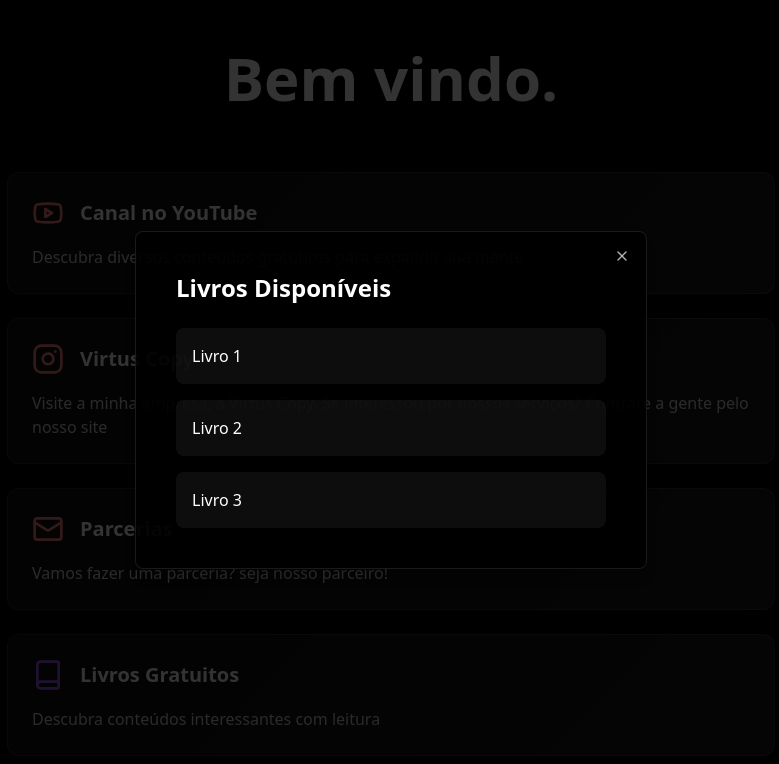
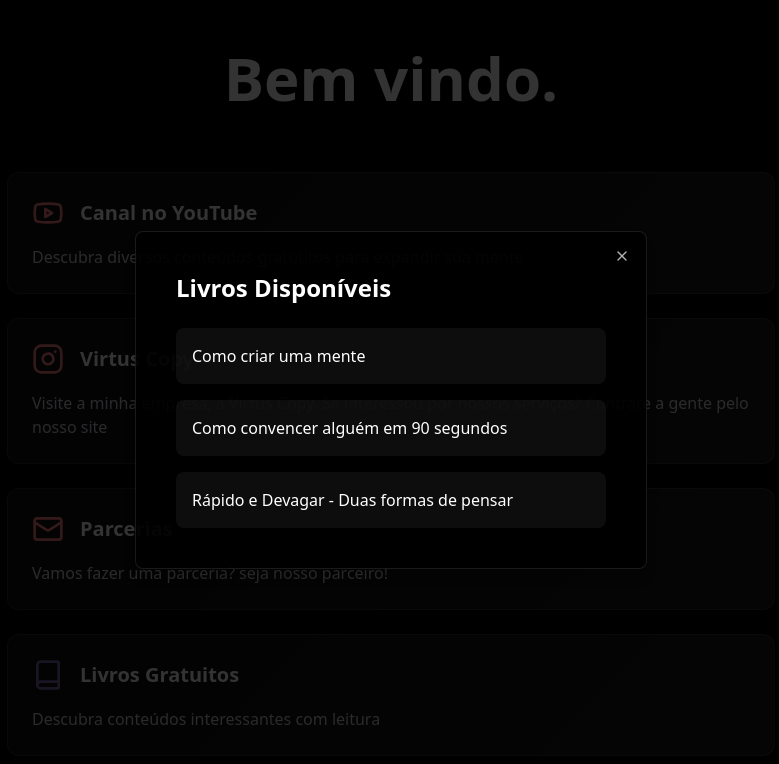
Before and after one commit to correiafm91/copyazivo, a React (Vite) app: page / in a window 1280 px wide. Both pictures are taken after a click on the element 640 px from the left and 695 px from the top of the page. Shown: the top 764 px of the page, without its empty margins (249-1028 px from the left). Built offline with nearby package versions, Linux system fonts and the light colour scheme.

Commit message:
Update book icon and add titles
The color of the book icon has been updated to match the others.  Titles have been added to each book selection in the dialog.

```diff
--- a/src/components/BooksDialog.tsx
+++ b/src/components/BooksDialog.tsx
@@ -4,20 +4,24 @@ import { Book } from "lucide-react";
 
 interface BookLink {
   id: number;
+  title: string;
   url: string;
 }
 
 const books: BookLink[] = [
   {
     id: 1,
+    title: "Como criar uma mente",
     url: "https://drive.google.com/file/d/1eE8sCHp5W_M2tUgpkP4_LMAYJCbDq5ng/view?usp=drive_link"
   },
   {
     id: 2,
+    title: "Como convencer alguém em 90 segundos",
     url: "https://drive.google.com/file/d/1ar0PA-1vyxAsFg8lV9saB8F2cm0Z1GX8/view?usp=drive_link"
   },
   {
     id: 3,
+    title: "Rápido e Devagar - Duas formas de pensar",
     url: "https://drive.google.com/file/d/1HXaWVWHJNIRgLv0uxL5BmDo0CfWV6IYz/view?usp=drive_link"
   }
 ];
@@ -28,7 +32,7 @@ const BooksDialog = () => {
       <DialogTrigger asChild>
         <div className="card-gradient p-6 rounded-xl hover:scale-105 transition-transform duration-300 border border-white/10 cursor-pointer">
           <div className="flex items-center gap-4 mb-4">
-            <Book className="w-8 h-8 text-purple-500" />
+            <Book className="w-8 h-8 text-[#7E69AB]" />
             <h3 className="text-xl font-semibold text-white">Livros Gratuitos</h3>
           </div>
           <p className="text-gray-300 text-sm md:text-base">Descubra conteúdos interessantes com leitura</p>
@@ -46,7 +50,7 @@ const BooksDialog = () => {
                 rel="noopener noreferrer"
                 className="block p-4 rounded-lg bg-white/5 hover:bg-white/10 transition-colors text-white"
               >
-                Livro {book.id}
+                {book.title}
               </a>
             ))}
           </div>
```
